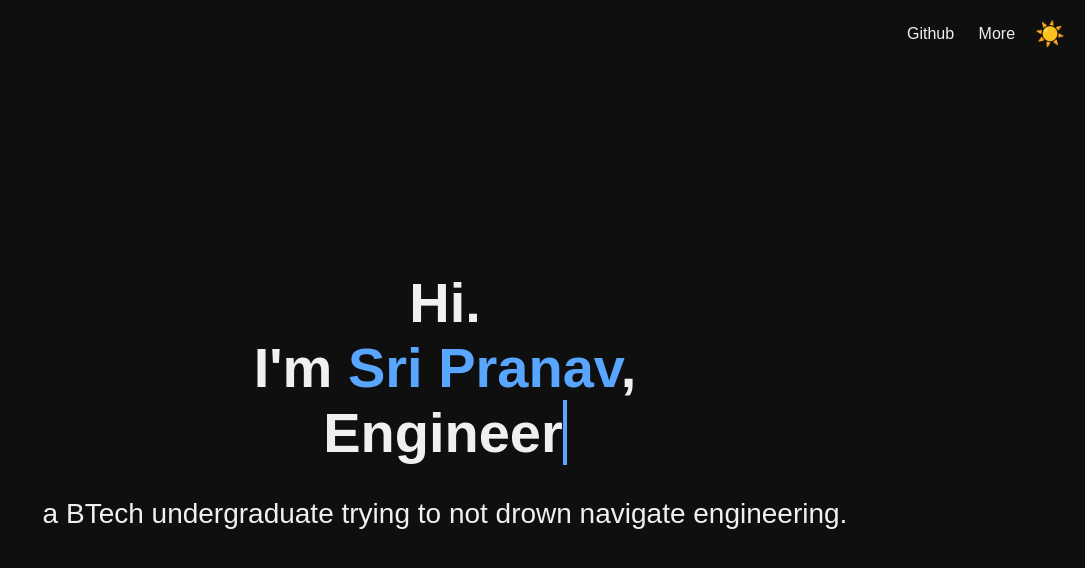
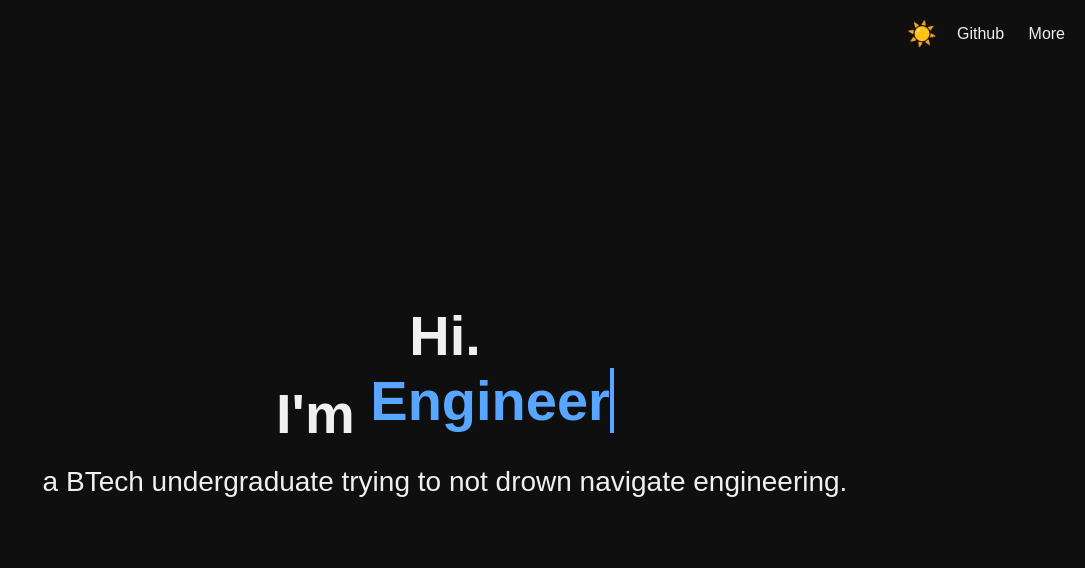
Before and after one commit to sripranavp/sripranavp.github.io, a plain HTML site: page index.html in a window 1280 px wide. Shown: the whole page, without its empty margins (195-1280 px from the left). Drawn offline with Linux system fonts and the light colour scheme.

Commit message:
index.html

```diff
--- a/index.html
+++ b/index.html
@@ -9,19 +9,19 @@
 </head>
 <body>
   <nav>
+    <button id="theme-toggle">
+      <span class="sun-icon">☀️</span>
+      <span class="moon-icon" style="display: none;">🌙</span>
+    </button>
     <div class="links">
       <a href="https://github.com/sripranavp" target="_blank">Github</a>
       <a href="more.html">More</a>
     </div>
-    <button id="theme-toggle" aria-label="Toggle light/dark mode">
-      <span class="sun-icon">☀️</span>
-      <span class="moon-icon" style="display: none;">🌙</span>
-    </button>
   </nav>
 
   <div class="container">
     <div class="content">
-      <h1>Hi.<br>I'm <span class="highlight">Sri Pranav</span>,<br><span class="animated-text"></span></h1>
+      <h1>Hi.<br>I'm <span class="highlight animated-text"></span></h1>
       <p>a BTech undergraduate trying to <span class="strikethrough">not drown</span> navigate engineering.</p>
     </div>
   </div>
```
